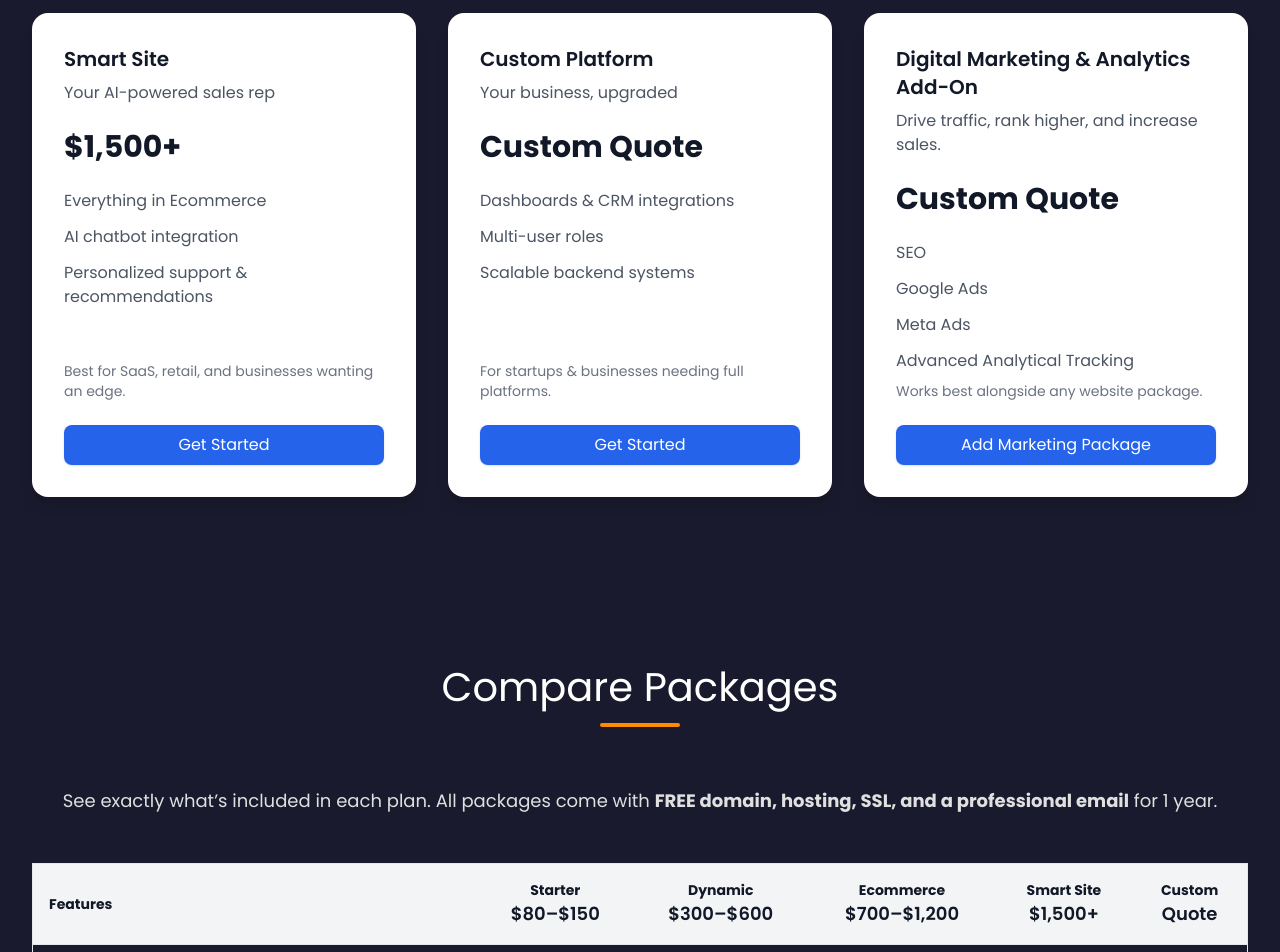
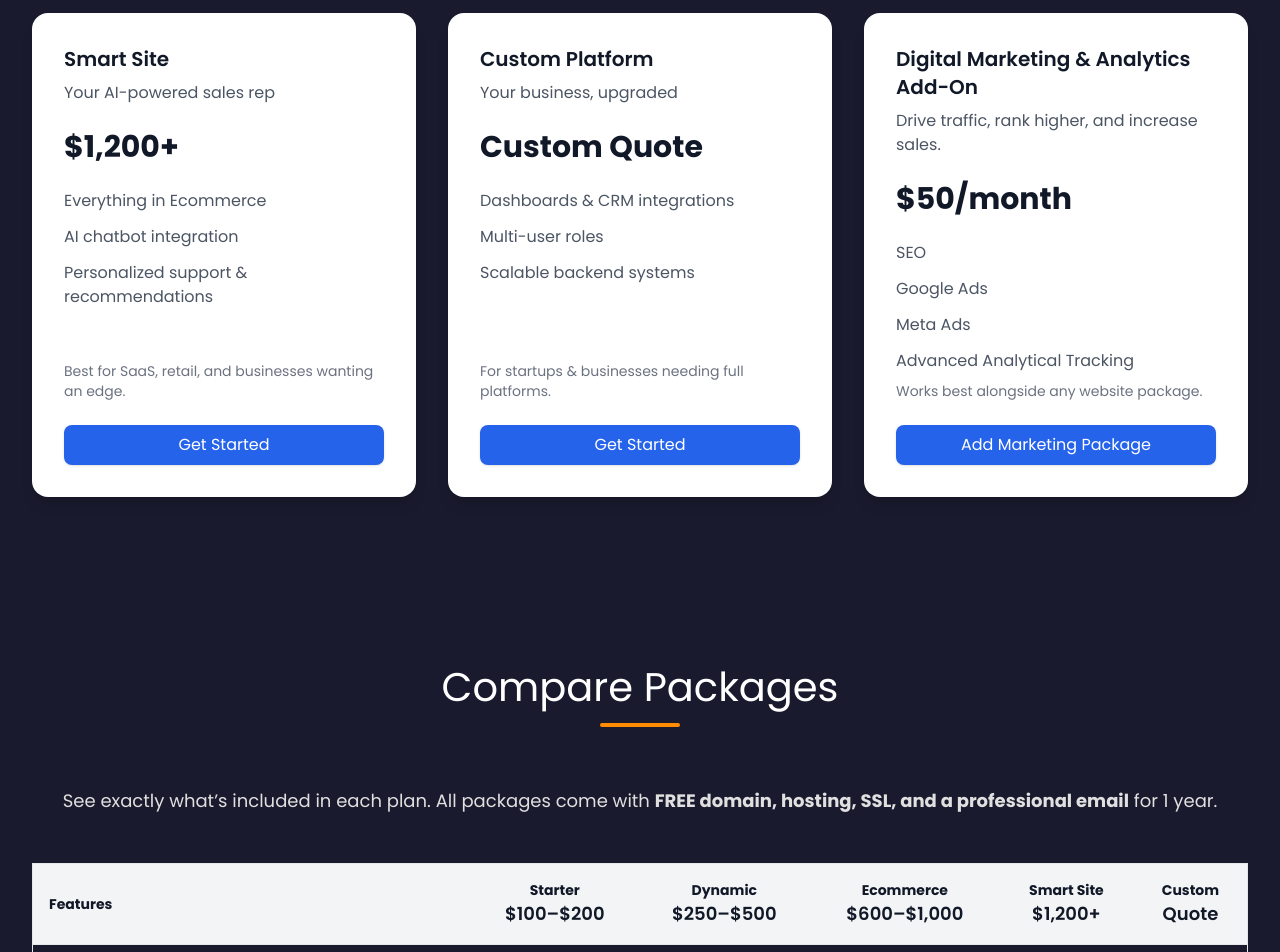
Before and after one commit to bandileceleste/bandileceleste.github.io, a plain HTML site: page index.html in a window 1280 px wide. Shown: the part 4620-5572 px from the top of the page. Drawn offline with nearby package versions, Linux system fonts and the light colour scheme.

Commit message:
Price editing
Edited Prices

```diff
--- a/index.html
+++ b/index.html
@@ -224,7 +224,7 @@
 			  <div class="rounded-2xl shadow-lg bg-white p-8 flex flex-col relative hover:scale-105 transition-transform">
 				  <h3 class="text-xl font-semibold text-gray-900">Ecommerce Site</h3>
 				  <p class="mt-2 text-gray-600">Your 24/7 storefront</p>
-				  <p class="mt-6 text-3xl font-bold text-gray-900">$700–$1,200</p>
+				  <p class="mt-6 text-3xl font-bold text-gray-900">$600–$1,000</p>
 				  <ul class="mt-6 space-y-3 text-gray-600 flex-grow">
 					<li>Everything in Dynamic</li>
 					<li>Online shop with categories</li>
@@ -243,7 +243,7 @@
 			  <div class="rounded-2xl shadow-lg bg-white p-8 flex flex-col relative hover:scale-105 transition-transform">
 				<h3 class="text-xl font-semibold text-gray-900">Smart Site</h3>
 				<p class="mt-2 text-gray-600">Your AI-powered sales rep</p>
-				<p class="mt-6 text-3xl font-bold text-gray-900">$1,500+</p>
+				<p class="mt-6 text-3xl font-bold text-gray-900">$1,200+</p>
 				<ul class="mt-6 space-y-3 text-gray-600 flex-grow">
 				  <li>Everything in Ecommerce</li>
 				  <li>AI chatbot integration</li>
@@ -277,7 +277,7 @@
 				  <p class="mt-2 text-gray-600">
 					Drive traffic, rank higher, and increase sales.
 				  </p>
-				  <p class="mt-6 text-3xl font-bold text-gray-900">Custom Quote</p>
+				  <p class="mt-6 text-3xl font-bold text-gray-900">$50/month</p>
 				  <ul class="mt-6 space-y-3 text-gray-600 flex-grow">
 					  <li>SEO</li>
 					  <li>Google Ads</li>
@@ -309,10 +309,10 @@
 				<thead>
 				  <tr class="bg-gray-100 text-gray-900">
 					<th class="p-4 text-left">Features</th>
-					<th class="p-4 text-center">Starter<br><span class="font-semibold text-lg">$80–$150</span></th>
-					<th class="p-4 text-center">Dynamic<br><span class="font-semibold text-lg">$300–$600</span></th>
-					<th class="p-4 text-center">Ecommerce<br><span class="font-semibold text-lg">$700–$1,200</span></th>
-					<th class="p-4 text-center">Smart Site<br><span class="font-semibold text-lg">$1,500+</span></th>
+					<th class="p-4 text-center">Starter<br><span class="font-semibold text-lg">$100–$200</span></th>
+					<th class="p-4 text-center">Dynamic<br><span class="font-semibold text-lg">$250–$500</span></th>
+					<th class="p-4 text-center">Ecommerce<br><span class="font-semibold text-lg">$600–$1,000</span></th>
+					<th class="p-4 text-center">Smart Site<br><span class="font-semibold text-lg">$1,200+</span></th>
 					<th class="p-4 text-center">Custom<br><span class="font-semibold text-lg">Quote</span></th>
 				  </tr>
 				</thead>
@@ -396,8 +396,8 @@
 					<div class="testimonial-carousel">
 						<!-- Example Testimonial -->
 						<div class="testimonial-item">
-							<p>"Celeste delivered a stunning website and an effective marketing strategy. Her multi-faceted skills was a game-changer for our business!"</p>
-							<h4>- Jane Doe, CEO of TechStart Inc.</h4>
+							<p>"Celeste delivered a stunning website and an effective marketing strategy. Her multi-faceted skills was a game-changer for our business."</p>
+							<h4>- Bongani Ndlovu, BC Poultry & Agro Products</h4>
 						</div>
 						<!-- Add more testimonials here -->
 					</div>
```
